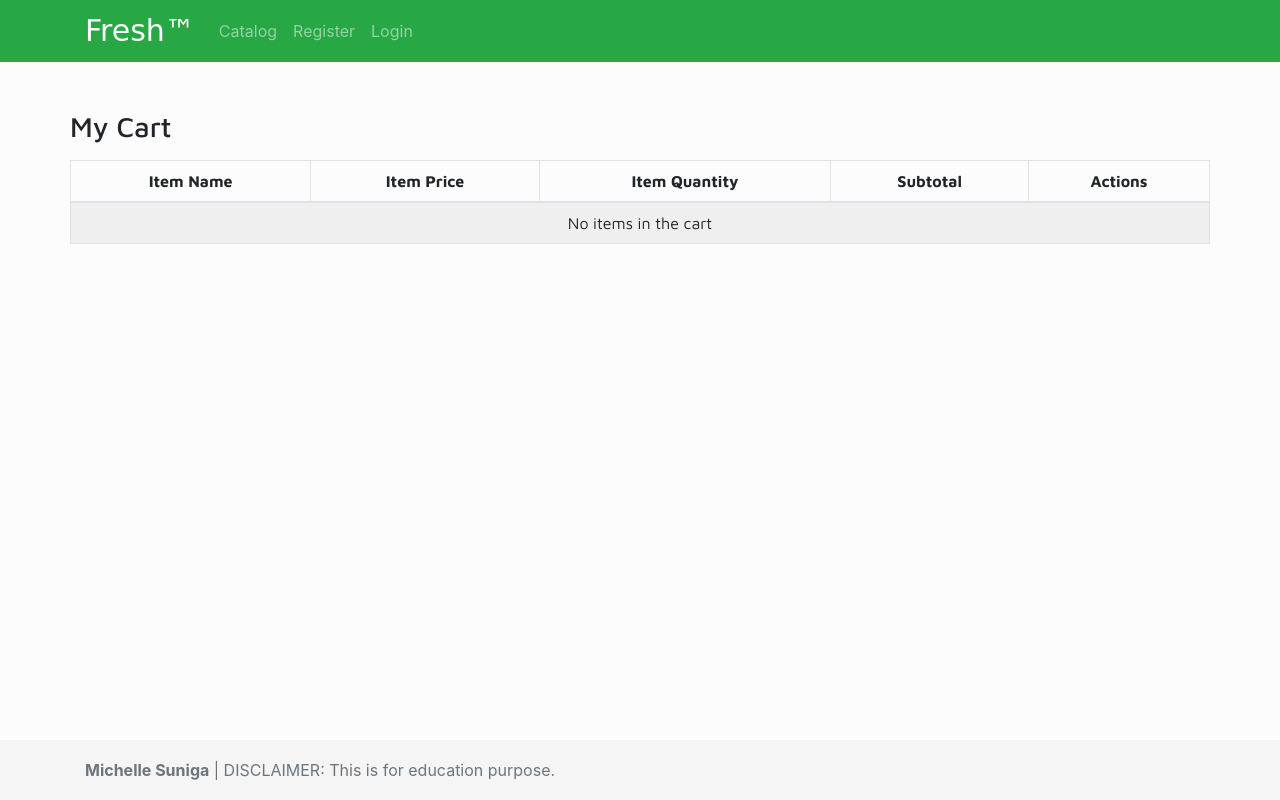
After one commit to suniga-mrs/fresh_ph, a PHP site: page /app/views/cart.php in a window 1280 px wide. The commit adds this page. Run offline with PHP 8.4, Linux system fonts and the light colour scheme; some libraries are stand-ins or nearby versions; some web fonts are replaced.

Commit message:
update: DAY 3 cart page

```diff
--- a/app/assets/js/script.js
+++ b/app/assets/js/script.js
@@ -125,6 +125,8 @@ $(document).ready(function() {
 
 	});
 
+// === END REGISTER VALIDATION === END REGISTER VALIDATION === END REGISTER VALIDATION === END REGISTER VALIDATION
+
 	$('#loginBtn').click(function(event) {
 		// resetMsg(username);
 	});
@@ -137,33 +139,81 @@ $(document).ready(function() {
 		let item_id = parseInt($(event.target).attr("data-id"));
 		let item_qty = parseInt($(event.target).prev().val());
 
-		alert(typeof(item_id) + item_id + " with a quantity of " + item_qty);
+		// alert(typeof(item_id) + item_id + " with a quantity of " + item_qty);
+
+		if(!(isNaN(item_qty))) {
+			$.ajax({
+				url: '../controllers/update_cart.php',
+				type: 'POST',
+				data: {
+					item_id: item_id,
+					item_qty: item_qty,
+					update_from_cart_page: 0
+				},
+				success: (data)=> {
+					$('#cart-count').html(data);
+				}
+			});
+		} else {
+			alert("Something went wrong.");
+		}
+
+	});
+
+	function numberWithCommas(x) {
+		return x.toString().replace(/\B(?=(\d{3})+(?!\d))/g, ",");
+	}
+
+	function removeCommas(x) {
+		return x.replace(/\,/g,"")
+	}
+
+	function get_total() {
+		let total = 0;
+
+		$(".item_subtotal").each(function(e) {
+			total += parseFloat(removeCommas($(this).html()));
+		});
+
+		console.log(total);
+		$("#total_price").html(numberWithCommas(total.toFixed(2)));
+	}
+
+	//edit cart
+	$('.item_quantity>input').on('input', (e) => {
+
+		let item_id = $(e.target).attr('data-id');
+		let item_qty = parseInt($(e.target).val());
+		let price = parseFloat($(e.target).parents('tr').find(".item_price").html());
+
+		// console.log(item_id + " " + item_qty + " " + price);
+
+		let subtotal = item_qty * price;
+		// $(e.target).parents('tr').find('.item_subtotal').html(subtotal.toFixed(2));
+		$(e.target).parents('tr').find('.item_subtotal').html(numberWithCommas(subtotal.toFixed(2)));
+
+		// console.log(subtotal);
 
 		$.ajax({
 			url: '../controllers/update_cart.php',
 			type: 'POST',
 			data: {
 				item_id: item_id,
-				item_qty: item_qty
+				item_qty: item_qty,
+				update_from_cart_page: 1
 			},
-			success: (data)=> {
+			success: (data) => {
 				$('#cart-count').html(data);
+				get_total();
 			}
 		});
 
-	});
 
-	$('#empty_cart').click(function(event) {
-		// event.preventDefault();
-		// $.ajax({
-		// 	url: '../controllers/empty_cart.php',
-		// 	data: {}
-		// });
-
-	});
+	})
 
 
-// === END REGISTER VALIDATION === END REGISTER VALIDATION === END REGISTER VALIDATION === END REGISTER VALIDATION
+
+
 
 
 
--- a/app/partials/header.php
+++ b/app/partials/header.php
@@ -25,10 +25,8 @@
 			  	<?php if (isset($_SESSION['user'])) { ?><div class="collapse navbar-collapse">
 				  	<ul class="navbar-nav ml-auto">
 					    <li class="nav-item">
-					    	<div class="btn-group">
-					      		<button id="empty_cart"type="button" class="btn btn-success"><a href="../controllers/empty_cart.php">Empty Cart</a></button>
-					     		 <button type="button" class="btn btn-success"><i class="fas fa-shopping-cart"></i> &nbsp;<span id="cart-count" class="badge badge-warning"><?php if (isset($_SESSION['total_cart'])) { echo $_SESSION['total_cart']; } ?></span></button>
-					    	</div>
+					     		 <button type="button" class="btn btn-success"> <a href="cart.php"><i class="fas fa-shopping-cart"></i> &nbsp;<span id="cart-count" class="badge badge-warning"><?php if (isset($_SESSION['cart'])) { echo array_sum($_SESSION['cart']); } else { echo "0"; } ?></span></a></button>
+
 					    </li>
 
 					    <li class="nav-item">
--- /dev/null
+++ b/app/views/cart.php
@@ -0,0 +1,74 @@
+	<?php require_once "../partials/layout.php" ?>
+
+	<?php function page_title() {
+
+		$page_title = "Cart";
+		echo $page_title;
+
+	} ?>
+
+	<?php function get_page_content() {
+			global $conn;
+	?>
+
+		<!-- HTML CONTENT HERE  -->
+
+		<div class="container">
+			<div class="row pt-5 pb-2">
+				<h3 class="text-center">My Cart</h3>
+			</div>
+			<div class="row">
+				<table class="table table-striped table-bordered text-center">
+					<thead>
+						<tr>
+							<th scope="col">Item Name</th>
+							<th scope="col">Item Price</th>
+							<th scope="col">Item Quantity</th>
+							<th scope="col">Subtotal</th>
+							<th scope="col">Actions</th>
+						</tr>
+					</thead>
+					<tbody >
+
+
+						<?php
+							if(isset($_SESSION['cart']) && count($_SESSION['cart']) !== 0) {
+								// echo 'may laman';
+								// var_dump($_SESSION['cart']);
+								$cart_total = 0;
+								foreach ($_SESSION['cart'] as $id => $qty) {
+									$sql = "SELECT * FROM items WHERE id ='$id' ";
+									$result = mysqli_query($conn, $sql);
+									$item = mysqli_fetch_assoc($result);
+									$subtotal = $_SESSION['cart'][$id] * $item['price'];
+									$cart_total += $subtotal;
+						?>
+
+						<tr>
+						    <td class="item_name"> <?php echo $item['name']; ?></td>
+							<td class="item_price"> <?php echo $item['price']; ?></td>
+							<td class="item_quantity">
+								<input type="number" value="<?php echo $qty; ?>" class="form-control" data-id="<?php echo $id; ?>" min="1" >
+							</td>
+							<td class="item_subtotal"> <?php echo $subtotal; ?></td>
+							<td class="item_action text-center">
+								<button class="btn btn-danger item-remove">Remove from cart</button>
+							</td>
+
+						</tr>
+						<?php } ?>
+					</tbody>
+					<tfoot>
+						<tr>
+							<td colspan="3" class="text-right font-weight-bold">Total</td>
+							<td colspan="1" class="font-weight-bold" id="total_price"><?php echo $cart_total; ?></td>
+						</tr>
+					</tfoot>
+					<?php } else {
+						echo '<tr><td class="text-center" colspan="5">No items in the cart</td></tr>';
+					} ?>
+				</table>
+			</div>
+		</div>
+
+	<?php } ?>
```
Also changed, not shown: app/controllers/empty_cart.php (deleted, +0 -12 lines), app/controllers/update_cart.php (+17 -14 lines).
